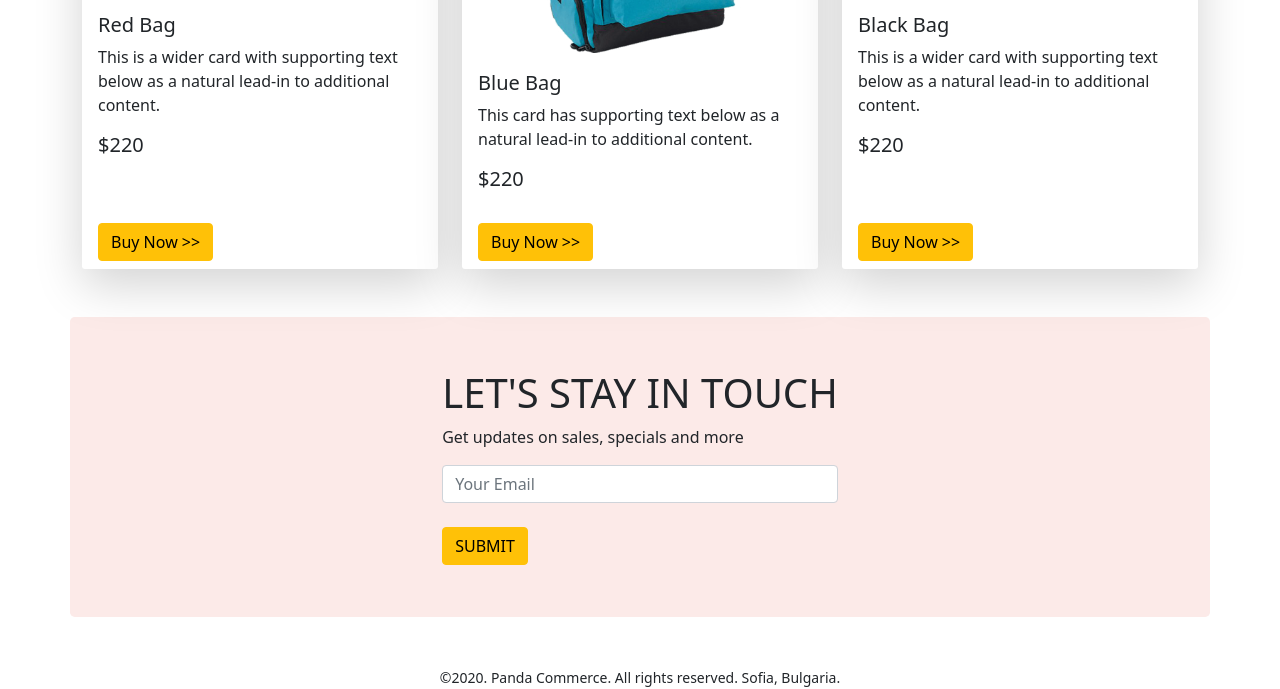
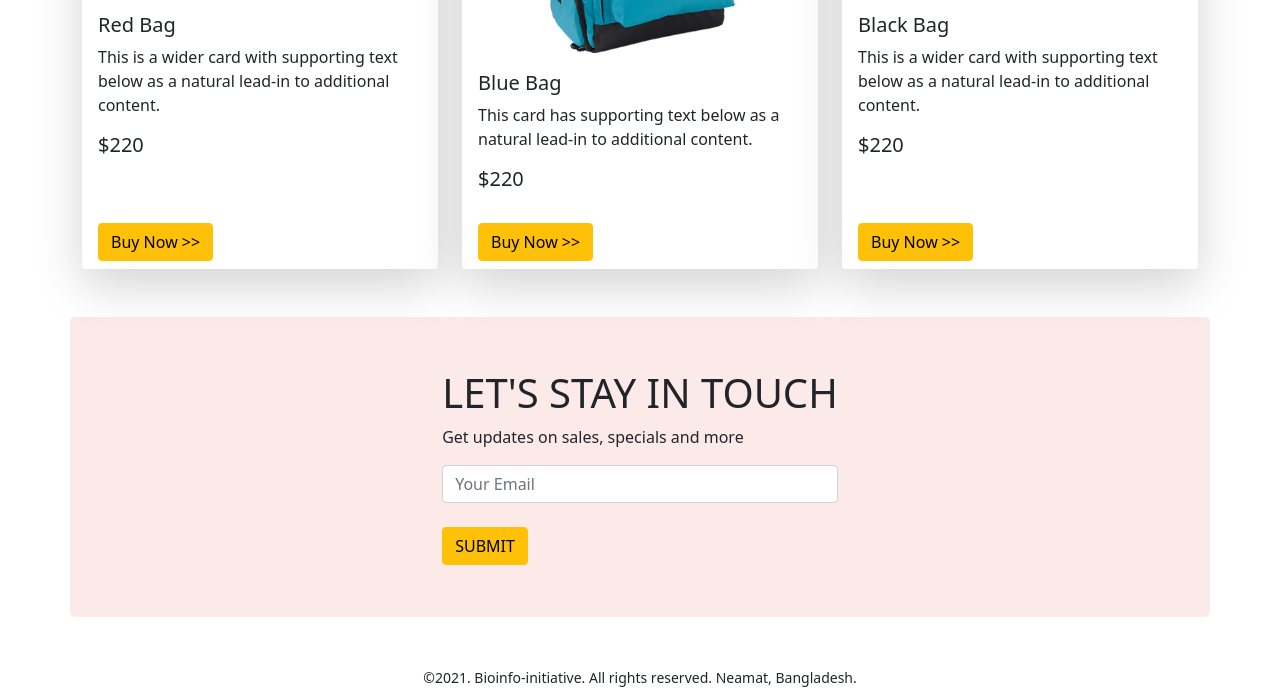
Before and after one commit to Neamat-bge/panda-commerce, a plain HTML site: page index.html in a window 1280 px wide. Shown: the part 1628-2317 px from the top of the page. Drawn offline with nearby package versions, Linux system fonts and the light colour scheme.

Commit message:
minor update

```diff
--- a/index.html
+++ b/index.html
@@ -255,7 +255,7 @@
         </section>
     </main>
     <footer class="mt-5 text-center">
-        <small>©2020. Panda Commerce. All rights reserved. Sofia, Bulgaria.</small>
+        <small>©2021. Bioinfo-initiative. All rights reserved. Neamat, Bangladesh.</small>
     </footer>
 
     <!-- bootstrap script  -->
```
